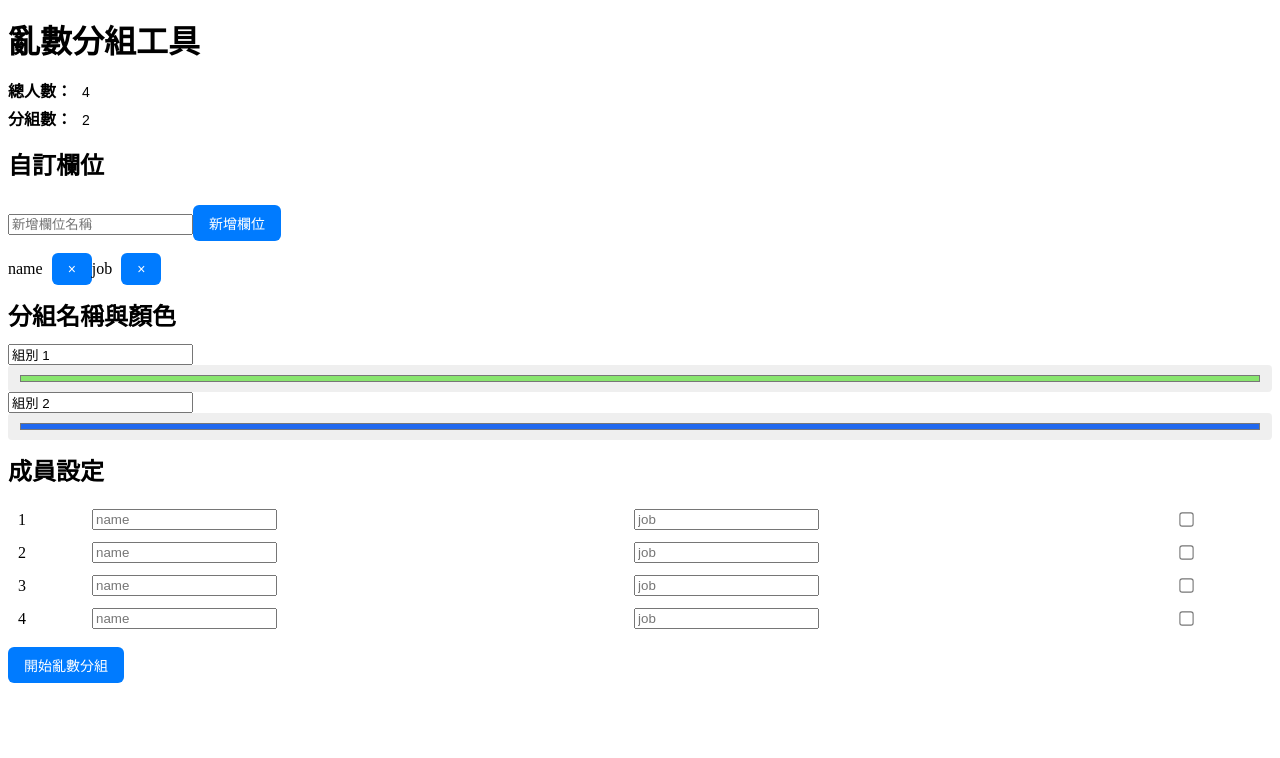
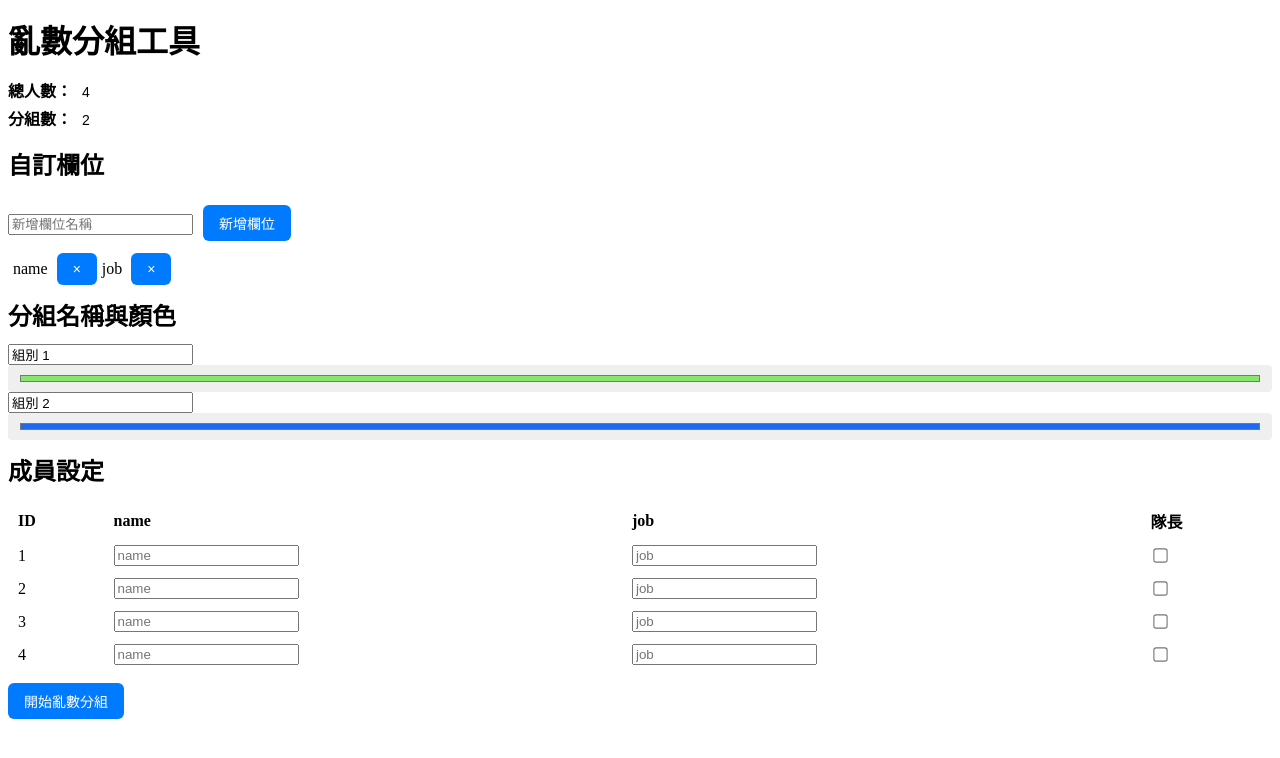
Before and after one commit to mytrylin/teamRandomTool, a Vue app: page / in a window 1280 px wide. Shown: the top 758 px of the page. Built offline with nearby package versions, Linux system fonts and the light colour scheme.

Commit message:
feat: 1.add thead/tbody 2.add thead item & ID, leader

```diff
--- a/src/App.vue
+++ b/src/App.vue
@@ -189,10 +189,10 @@ generateGroupMeta()
       <h2 class="text-lg font-semibold">自訂欄位</h2>
       <div class="flex space-x-2 items-center">
         <input v-model="newField" placeholder="新增欄位名稱" class="border p-1" />
-        <button @click="addField" class="bg-green-600 text-white px-2 py-1 rounded">新增欄位</button>
+        <button @click="addField" class="bg-green-600 text-white px-2 py-1 ml-2 rounded">新增欄位</button>
       </div>
       <div class="flex flex-wrap gap-2 mt-2">
-        <span v-for="field in customFields" :key="field" class="inline-flex items-center bg-gray-200 px-2 py-1 rounded">
+        <span v-for="field in customFields" :key="field" class="inline-flex items-center bg-gray-200 px-2 py-1 ml-1 rounded">
           {{ field }}
           <button @click="removeField(field)" class="ml-1 text-red-500">&times;</button>
         </span>
@@ -210,6 +210,14 @@ generateGroupMeta()
     <div>
       <h2 class="text-lg font-semibold">成員設定</h2>
       <table class="w-full border text-sm">
+        <thead>
+          <tr>
+            <th>ID</th>
+            <th v-for="(keyName, keyIndex) in customFields" :key="keyIndex">{{ keyName }}</th>
+            <th>隊長</th>
+          </tr>
+        </thead>
+        <tbody>
           <tr v-for="member in members" :key="member.id">
             <td>{{ member.id }}</td>
             <td v-for="field in customFields" :key="field">
@@ -217,6 +225,7 @@ generateGroupMeta()
             </td>
             <td><input type="checkbox" v-model="member.isLeader" @change="validLeaderNumber"/></td>
           </tr>
+        </tbody>
       </table>
     </div>
 
```
Lines whose indentation alone changed are shown as unchanged.
